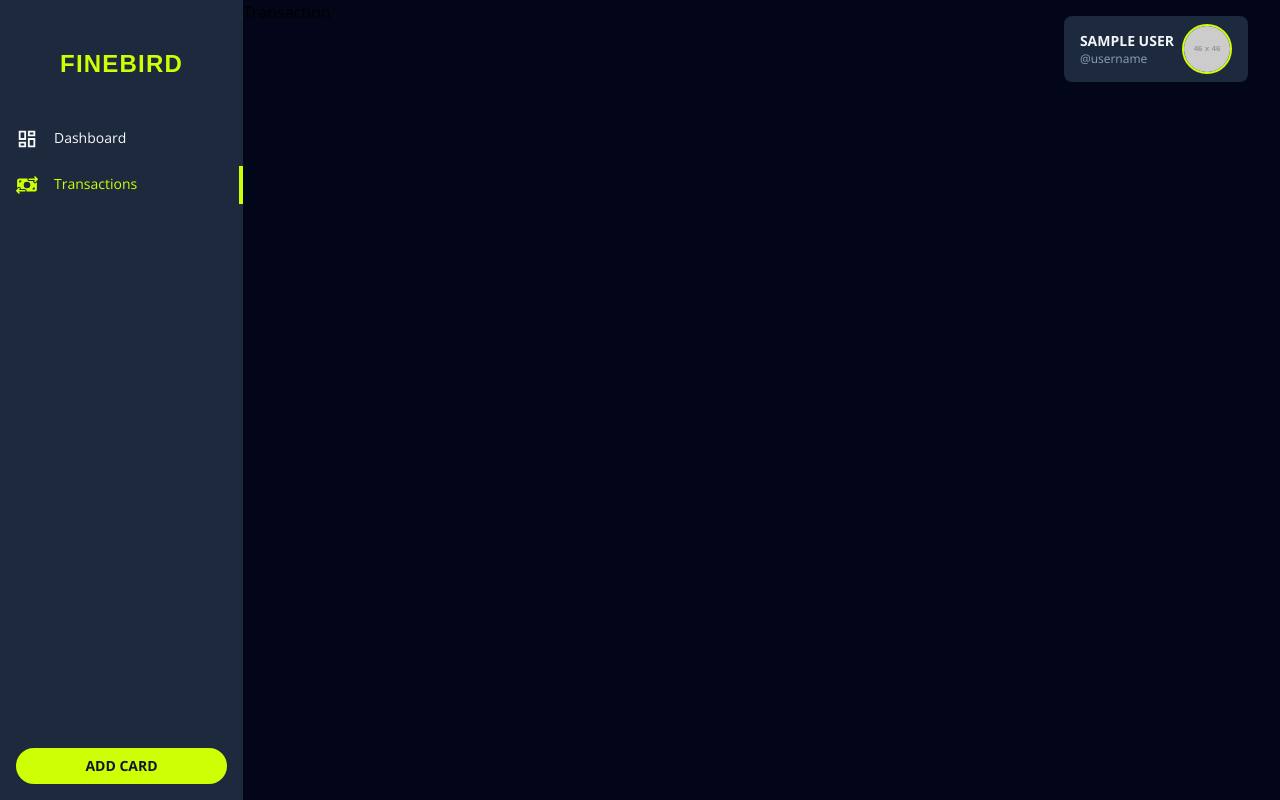
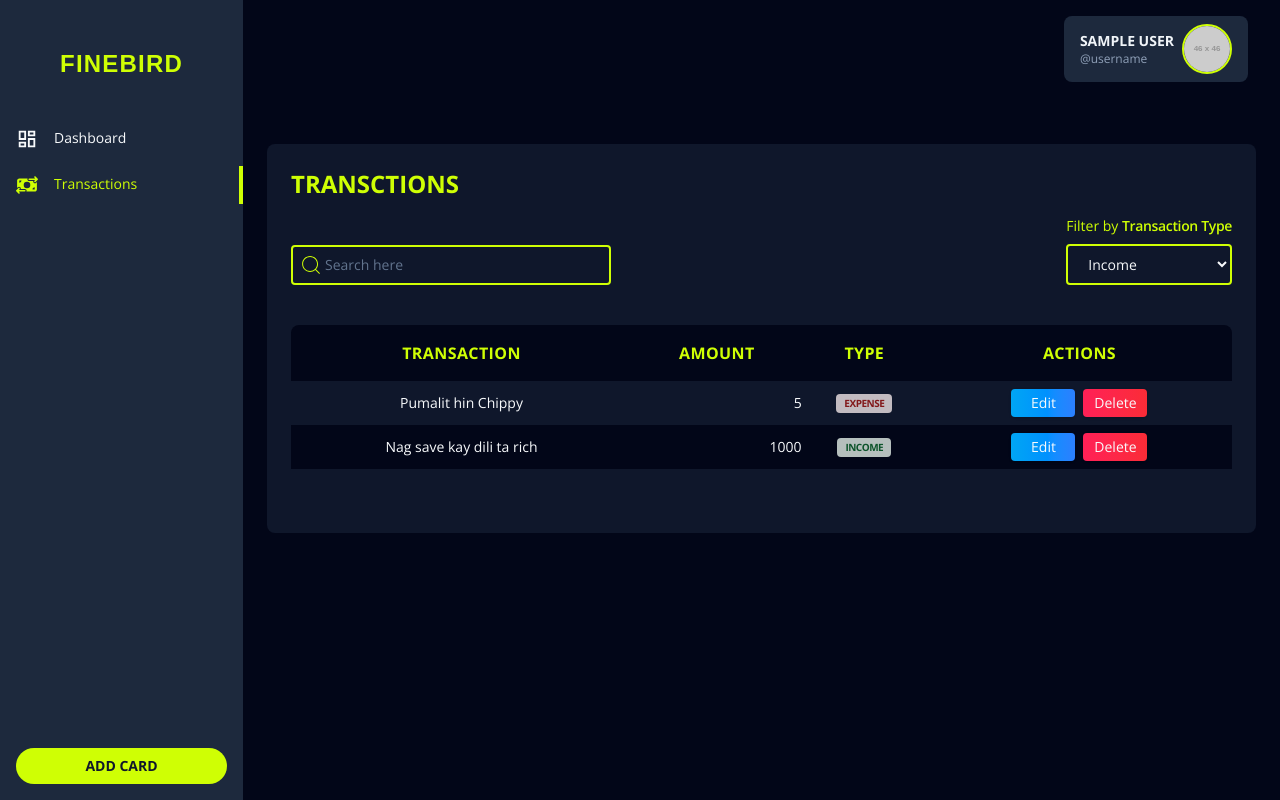
Before and after one commit to cirilobucatcat/ai-powered-finance-dashboard, a React (Vite) app: page /transactions in a window 1280 px wide. Built offline with nearby package versions, Linux system fonts and the light colour scheme; no server answers; sample sign-in values are in the browser's storage; a web font is replaced by a local one.

Commit message:
intial design for transactiions page

```diff
--- a/src/components/Sidebar.tsx
+++ b/src/components/Sidebar.tsx
@@ -2,11 +2,9 @@ import { useState } from "react"
 import { MdOutlineDashboard } from "react-icons/md";
 import { NavLink } from "react-router-dom";
 import { FaMoneyBillTransfer } from "react-icons/fa6";
-import { useAuth } from "@/context/AuthContext";
 
 export default function Sidebar() {
     const [show, setShow] = useState(true);
-    const { user } = useAuth();
 
     const navState = {
         'active': 'nav-item group transition-all border-e-4 border-electric-lime text-electric-lime',
@@ -43,7 +41,7 @@ export default function Sidebar() {
                     </NavLink>
                 </li>
             </ul>
-            <button className="cursor-pointer mt-auto mb-4 bg-electric-lime rounded-s-full rounded-e-full text-sm uppercase text-slate-900 font-bold py-2 mx-4">
+            <button className="cursor-pointer mt-auto mb-4 bg-electric-lime hover:bg-electric-lime/75 rounded-s-full rounded-e-full text-sm uppercase text-slate-900 font-bold py-2 mx-4">
                 Add Card
             </button>
         </div>
--- a/src/index.css
+++ b/src/index.css
@@ -7,7 +7,7 @@ body {
 @theme {
     --font-open-sans: "Open Sans", sans-serif;
     --font-sour-gummy: "Sour Gummy", sans-serif;
-    --color-electric-lime: #CFFF04;
+    --color-electric-lime: #cfff04;
     --color-avocado: #8e9568;
     --color-beige: #f9faef;
     --color-siam: #5e604f;
--- a/src/pages/main/Transaction.tsx
+++ b/src/pages/main/Transaction.tsx
@@ -1,7 +1,100 @@
+import SEO from "@/components/SEO";
+import { CiSearch } from "react-icons/ci";
+
 export default function Transaction() {
   return (
     <>
-      <p>Transaction</p>
+      <SEO title="Transactions" />
+      <div className="p-6 flex flex-col bg-slate-900 mx-6 mt-36 rounded-lg">
+        <h1 className="text-electric-lime text-2xl uppercase font-bold mb-4">
+          Transctions
+        </h1>
+        <div className="flex items-end justify-between">
+          <div className="relative">
+            <CiSearch
+              className="absolute top-2 left-2"
+              size={24}
+              color="#cfff04"
+            />
+            <input
+              type="text"
+              placeholder="Search here"
+              className="text-slate-50 text-sm pr-2 pl-8 py-2 placeholder:text-slate-500 border-2 border-electric-lime rounded outline-electric-lime w-xs"
+            />
+          </div>
+          <div>
+            <p className="text-electric-lime mb-2 text-sm">
+              Filter by <span className="font-semibold tracking-tight">Transaction Type</span>
+            </p>
+            <select className="rounded-sm border-2 border-electric-lime w-full outline-electric-lime text-slate-50 py-2 px-4 caret-red-500 text-sm">
+              <option value="income" className="text-slate-950">
+                Income
+              </option>
+              <option value="expense" className="text-slate-950">
+                Expense
+              </option>
+            </select>
+          </div>
+        </div>
+        <table className="text-electric-lime my-10 bg-slate-950 rounded-lg">
+          <thead>
+            <tr>
+              <th className="py-4 text-base tracking-wide uppercase">
+                Transaction
+              </th>
+              <th className="text-base tracking-wide uppercase">Amount</th>
+              <th className="text-base tracking-wide uppercase">Type</th>
+              <th className="text-base tracking-wide uppercase">Actions</th>
+            </tr>
+          </thead>
+          <tbody>
+            <tr className="bg-slate-900 transition-colors hover:bg-slate-900/75">
+              <td className="py-3 text-slate-50 text-sm" align="center">
+                Pumalit hin Chippy
+              </td>
+              <td className="text-slate-50 text-sm" align="right">
+                5
+              </td>
+              <td align="center">
+                <p className="text-red-900 bg-red-50/75 w-fit rounded text-[10px] px-2 py-0.5 uppercase font-bold tracking-tighter">
+                  Expense
+                </p>
+              </td>
+              <td align="center">
+                <div className="flex items-center justify-center gap-2">
+                  <button className="w-16 rounded-sm text-slate-50 text-sm py-1 shadow bg-linear-to-r from-sky-500 to-blue-500 hover:opacity-80 cursor-pointer">
+                    Edit
+                  </button>
+                  <button className="w-16 rounded-sm text-slate-50 text-sm py-1 shadow bg-linear-to-r from-rose-500 to-red-500 hover:opacity-80 cursor-pointer">
+                    Delete
+                  </button>
+                </div>
+              </td>
+            </tr>
+            <tr className="bg-slate-950 transition-colors hover:bg-slate-800/75">
+              <td className="text-center py-3 text-slate-50 text-sm">
+                Nag save kay dili ta rich
+              </td>
+              <td className="text-end text-slate-50 text-sm">1000</td>
+              <td align="center">
+                <p className="text-green-900 bg-green-50/75 w-fit rounded text-[10px] px-2 py-0.5 uppercase font-bold tracking-tighter">
+                  Income
+                </p>
+              </td>
+              <td align="center">
+                <div className="flex items-center justify-center gap-2">
+                  <button className="w-16 rounded-sm text-slate-50 text-sm py-1 shadow bg-linear-to-r from-sky-500 to-blue-500 hover:opacity-80 cursor-pointer">
+                    Edit
+                  </button>
+                  <button className="w-16 rounded-sm text-slate-50 text-sm py-1 shadow bg-linear-to-r from-rose-500 to-red-500 hover:opacity-80 cursor-pointer">
+                    Delete
+                  </button>
+                </div>
+              </td>
+            </tr>
+          </tbody>
+        </table>
+      </div>
     </>
   );
 }
```
